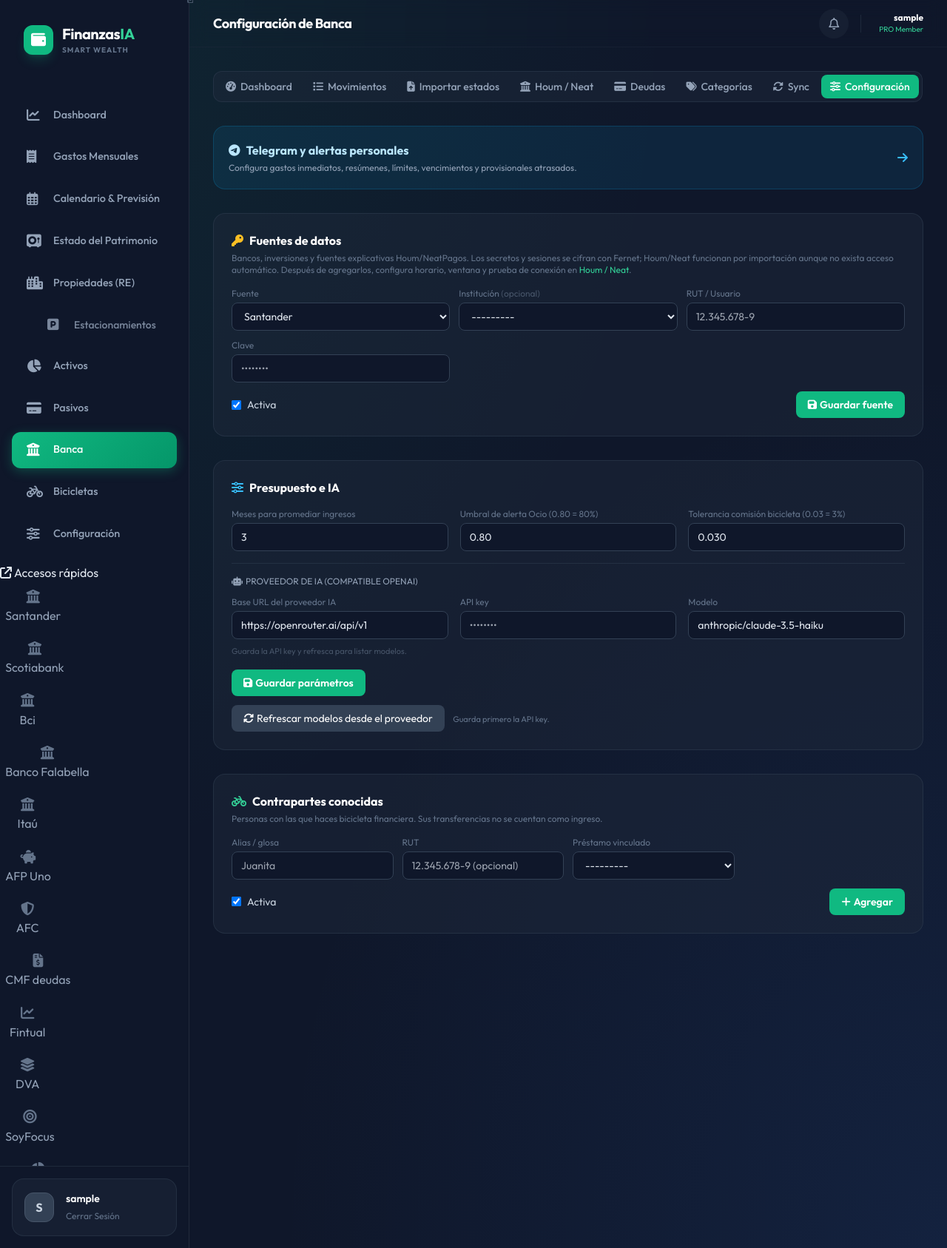
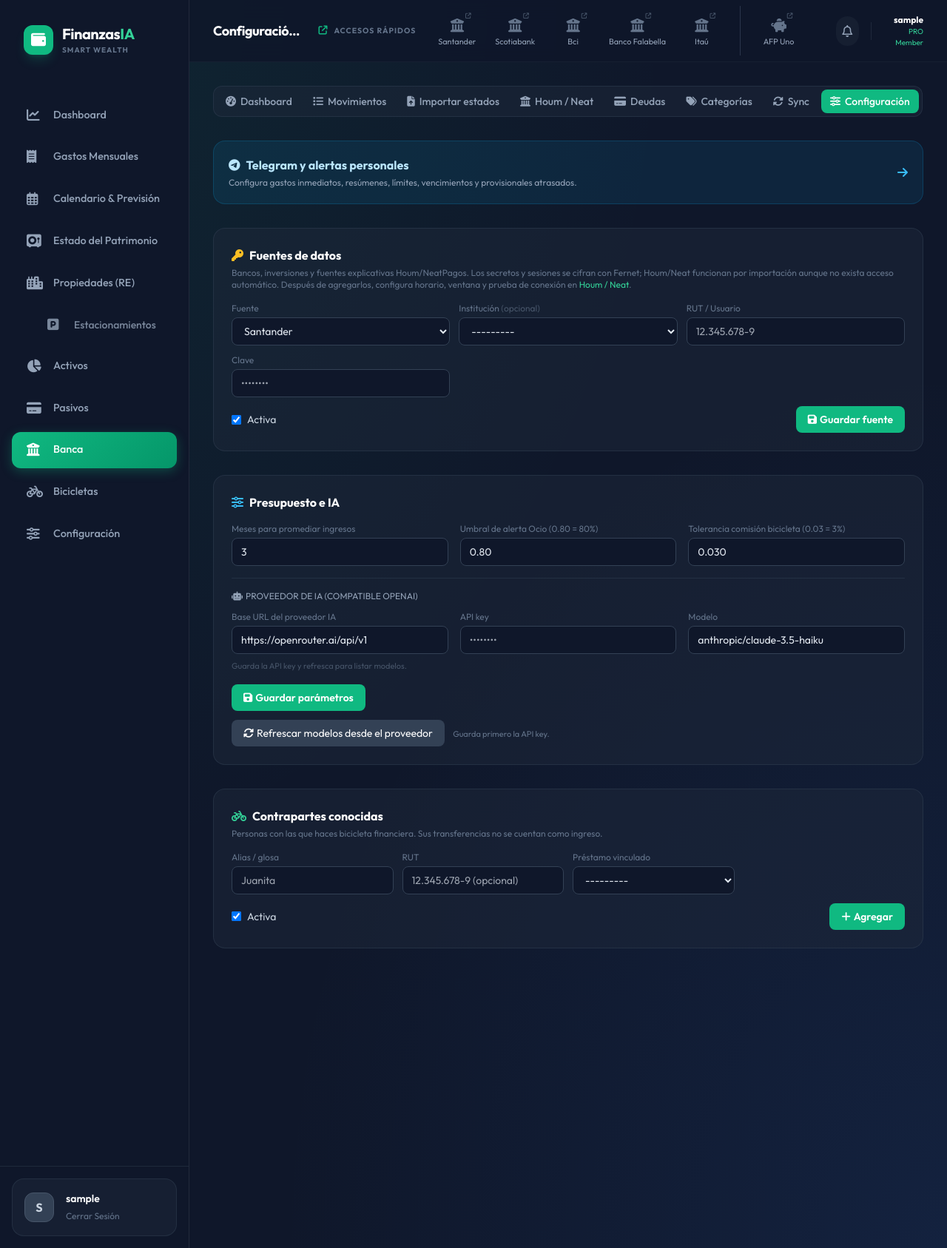
Before and after one commit to gusdrawn/personal_finance_ia, a Django app: page /banca/config/ in a window 1280 px wide. Shown: the whole page at 74% size. Run offline with Django 5.2, Linux system fonts and the light colour scheme; the visitor is signed in with stand-in values (Sample User, id 1); data comes from the database, SQL or seed files in the repository; data that the repository does not hold is empty; parts of the project's set-up code (start-up, migrations or seed data) failed here and were passed over; some libraries are stand-ins or nearby versions.

Commit message:
feat: integrar accesos rápidos en la cabecera

```diff
--- a/templates/base.html
+++ b/templates/base.html
@@ -104,26 +104,6 @@
                 </a>
             </nav>
 
-            <section class="sidebar-quick-links" aria-labelledby="quick-links-title">
-                <div class="sidebar-section-label" id="quick-links-title">
-                    <i class="fas fa-arrow-up-right-from-square"></i>
-                    <span>Accesos rápidos</span>
-                </div>
-                <ul class="space-y-1">
-                    <li><a href="https://banco.santander.cl/" target="_blank" rel="noopener noreferrer" class="quick-link"><i class="fas fa-building-columns quick-link-icon"></i><span class="truncate">Santander</span><i class="fas fa-arrow-up-right-from-square quick-link-external"></i></a></li>
-                    <li><a href="https://www.scotiabankchile.cl/" target="_blank" rel="noopener noreferrer" class="quick-link"><i class="fas fa-building-columns quick-link-icon"></i><span class="truncate">Scotiabank</span><i class="fas fa-arrow-up-right-from-square quick-link-external"></i></a></li>
-                    <li><a href="https://www.bci.cl/" target="_blank" rel="noopener noreferrer" class="quick-link"><i class="fas fa-building-columns quick-link-icon"></i><span class="truncate">Bci</span><i class="fas fa-arrow-up-right-from-square quick-link-external"></i></a></li>
-                    <li><a href="https://www.bancofalabella.cl/" target="_blank" rel="noopener noreferrer" class="quick-link"><i class="fas fa-building-columns quick-link-icon"></i><span class="truncate">Banco Falabella</span><i class="fas fa-arrow-up-right-from-square quick-link-external"></i></a></li>
-                    <li><a href="https://www.itau.cl/" target="_blank" rel="noopener noreferrer" class="quick-link"><i class="fas fa-building-columns quick-link-icon"></i><span class="truncate">Itaú</span><i class="fas fa-arrow-up-right-from-square quick-link-external"></i></a></li>
-                    <li><a href="https://www.uno.cl/" target="_blank" rel="noopener noreferrer" class="quick-link"><i class="fas fa-piggy-bank quick-link-icon"></i><span class="truncate">AFP Uno</span><i class="fas fa-arrow-up-right-from-square quick-link-external"></i></a></li>
-                    <li><a href="https://www.afc.cl/" target="_blank" rel="noopener noreferrer" class="quick-link"><i class="fas fa-shield-halved quick-link-icon"></i><span class="truncate">AFC</span><i class="fas fa-arrow-up-right-from-square quick-link-external"></i></a></li>
-                    <li><a href="https://conocetudeuda.cmfchile.cl/" target="_blank" rel="noopener noreferrer" class="quick-link"><i class="fas fa-file-invoice-dollar quick-link-icon"></i><span class="truncate">CMF deudas</span><i class="fas fa-arrow-up-right-from-square quick-link-external"></i></a></li>
-                    <li><a href="https://fintual.cl/" target="_blank" rel="noopener noreferrer" class="quick-link"><i class="fas fa-chart-line quick-link-icon"></i><span class="truncate">Fintual</span><i class="fas fa-arrow-up-right-from-square quick-link-external"></i></a></li>
-                    <li><a href="https://www.dvacapital.com/home" target="_blank" rel="noopener noreferrer" class="quick-link"><i class="fas fa-layer-group quick-link-icon"></i><span class="truncate">DVA</span><i class="fas fa-arrow-up-right-from-square quick-link-external"></i></a></li>
-                    <li><a href="https://www.soyfocus.com/" target="_blank" rel="noopener noreferrer" class="quick-link"><i class="fas fa-bullseye quick-link-icon"></i><span class="truncate">SoyFocus</span><i class="fas fa-arrow-up-right-from-square quick-link-external"></i></a></li>
-                    <li><a href="https://www.btgpactual.cl/" target="_blank" rel="noopener noreferrer" class="quick-link"><i class="fas fa-chart-pie quick-link-icon"></i><span class="truncate">BTG Pactual</span><i class="fas fa-arrow-up-right-from-square quick-link-external"></i></a></li>
-                </ul>
-            </section>
             </div>
 
             <div class="p-4 mt-auto border-t border-slate-800">
@@ -146,11 +126,41 @@
         <!-- Main Content -->
         <main class="flex-1 flex flex-col min-w-0 overflow-hidden relative">
             <!-- Header bar -->
-            <header class="h-16 flex items-center justify-between px-8 border-b border-slate-800/50 backdrop-blur-md sticky top-0 z-20">
-                <h2 class="text-lg font-bold text-white tracking-tight">{% block page_title %}Overview{% endblock %}</h2>
+            <header class="app-header border-b border-slate-800/50 backdrop-blur-md sticky top-0 z-20">
+                <div class="app-header-title">
+                    <h2 class="text-lg font-bold text-white tracking-tight">{% block page_title %}Overview{% endblock %}</h2>
+                </div>
 
                 {% if user.is_authenticated %}
-                <div class="flex items-center space-x-4">
+                <nav class="quick-links-navbar" aria-labelledby="quick-links-title">
+                    <div class="quick-links-navbar-inner">
+                        <div class="quick-links-heading" id="quick-links-title">
+                            <i class="fas fa-arrow-up-right-from-square" aria-hidden="true"></i>
+                            <span>Accesos rápidos</span>
+                        </div>
+                        <div class="quick-links-groups">
+                            <div class="quick-links-group" aria-label="Bancos">
+                                <a href="https://banco.santander.cl/" target="_blank" rel="noopener noreferrer" class="quick-link" aria-label="Santander (abre en una pestaña nueva)"><span class="quick-link-icon-wrap"><i class="fas fa-building-columns quick-link-icon" aria-hidden="true"></i><i class="fas fa-arrow-up-right-from-square quick-link-external" aria-hidden="true"></i></span><span class="quick-link-label">Santander</span></a>
+                                <a href="https://www.scotiabankchile.cl/" target="_blank" rel="noopener noreferrer" class="quick-link" aria-label="Scotiabank (abre en una pestaña nueva)"><span class="quick-link-icon-wrap"><i class="fas fa-building-columns quick-link-icon" aria-hidden="true"></i><i class="fas fa-arrow-up-right-from-square quick-link-external" aria-hidden="true"></i></span><span class="quick-link-label">Scotiabank</span></a>
+                                <a href="https://www.bci.cl/" target="_blank" rel="noopener noreferrer" class="quick-link" aria-label="Bci (abre en una pestaña nueva)"><span class="quick-link-icon-wrap"><i class="fas fa-building-columns quick-link-icon" aria-hidden="true"></i><i class="fas fa-arrow-up-right-from-square quick-link-external" aria-hidden="true"></i></span><span class="quick-link-label">Bci</span></a>
+                                <a href="https://www.bancofalabella.cl/" target="_blank" rel="noopener noreferrer" class="quick-link" aria-label="Banco Falabella (abre en una pestaña nueva)"><span class="quick-link-icon-wrap"><i class="fas fa-building-columns quick-link-icon" aria-hidden="true"></i><i class="fas fa-arrow-up-right-from-square quick-link-external" aria-hidden="true"></i></span><span class="quick-link-label">Banco Falabella</span></a>
+                                <a href="https://www.itau.cl/" target="_blank" rel="noopener noreferrer" class="quick-link" aria-label="Itaú (abre en una pestaña nueva)"><span class="quick-link-icon-wrap"><i class="fas fa-building-columns quick-link-icon" aria-hidden="true"></i><i class="fas fa-arrow-up-right-from-square quick-link-external" aria-hidden="true"></i></span><span class="quick-link-label">Itaú</span></a>
+                            </div>
+                            <div class="quick-links-group" aria-label="Previsión y deudas">
+                                <a href="https://www.uno.cl/" target="_blank" rel="noopener noreferrer" class="quick-link" aria-label="AFP Uno (abre en una pestaña nueva)"><span class="quick-link-icon-wrap"><i class="fas fa-piggy-bank quick-link-icon" aria-hidden="true"></i><i class="fas fa-arrow-up-right-from-square quick-link-external" aria-hidden="true"></i></span><span class="quick-link-label">AFP Uno</span></a>
+                                <a href="https://www.afc.cl/" target="_blank" rel="noopener noreferrer" class="quick-link" aria-label="AFC (abre en una pestaña nueva)"><span class="quick-link-icon-wrap"><i class="fas fa-shield-halved quick-link-icon" aria-hidden="true"></i><i class="fas fa-arrow-up-right-from-square quick-link-external" aria-hidden="true"></i></span><span class="quick-link-label">AFC</span></a>
+                                <a href="https://conocetudeuda.cmfchile.cl/" target="_blank" rel="noopener noreferrer" class="quick-link" aria-label="CMF deudas (abre en una pestaña nueva)"><span class="quick-link-icon-wrap"><i class="fas fa-file-invoice-dollar quick-link-icon" aria-hidden="true"></i><i class="fas fa-arrow-up-right-from-square quick-link-external" aria-hidden="true"></i></span><span class="quick-link-label">CMF deudas</span></a>
+                            </div>
+                            <div class="quick-links-group" aria-label="Inversiones">
+                                <a href="https://fintual.cl/" target="_blank" rel="noopener noreferrer" class="quick-link" aria-label="Fintual (abre en una pestaña nueva)"><span class="quick-link-icon-wrap"><i class="fas fa-chart-line quick-link-icon" aria-hidden="true"></i><i class="fas fa-arrow-up-right-from-square quick-link-external" aria-hidden="true"></i></span><span class="quick-link-label">Fintual</span></a>
+                                <a href="https://www.dvacapital.com/home" target="_blank" rel="noopener noreferrer" class="quick-link" aria-label="DVA (abre en una pestaña nueva)"><span class="quick-link-icon-wrap"><i class="fas fa-layer-group quick-link-icon" aria-hidden="true"></i><i class="fas fa-arrow-up-right-from-square quick-link-external" aria-hidden="true"></i></span><span class="quick-link-label">DVA</span></a>
+                                <a href="https://www.soyfocus.com/" target="_blank" rel="noopener noreferrer" class="quick-link" aria-label="SoyFocus (abre en una pestaña nueva)"><span class="quick-link-icon-wrap"><i class="fas fa-bullseye quick-link-icon" aria-hidden="true"></i><i class="fas fa-arrow-up-right-from-square quick-link-external" aria-hidden="true"></i></span><span class="quick-link-label">SoyFocus</span></a>
+                                <a href="https://www.btgpactual.cl/" target="_blank" rel="noopener noreferrer" class="quick-link" aria-label="BTG Pactual (abre en una pestaña nueva)"><span class="quick-link-icon-wrap"><i class="fas fa-chart-pie quick-link-icon" aria-hidden="true"></i><i class="fas fa-arrow-up-right-from-square quick-link-external" aria-hidden="true"></i></span><span class="quick-link-label">BTG Pactual</span></a>
+                            </div>
+                        </div>
+                    </div>
+                </nav>
+                <div class="app-header-user">
                     <button class="w-10 h-10 rounded-full flex items-center justify-center text-slate-400 hover:text-white transition-colors bg-slate-800/50">
                         <i class="far fa-bell"></i>
                     </button>
```
